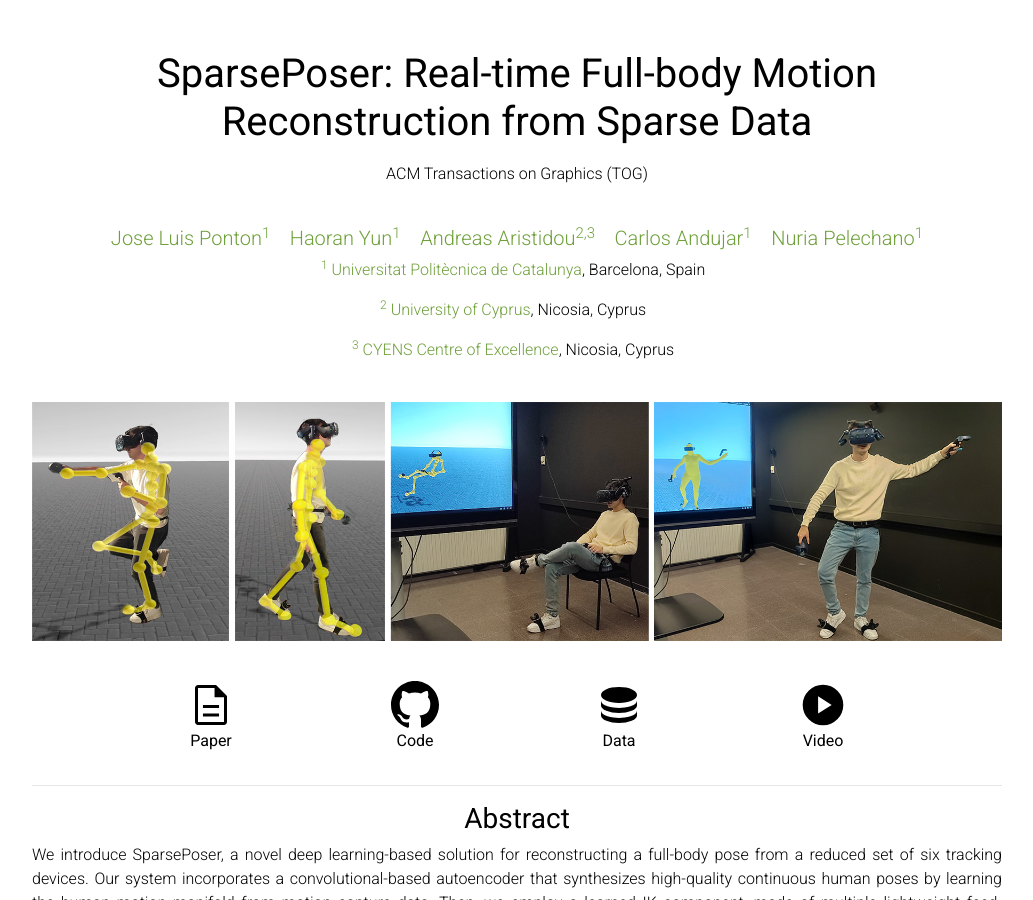
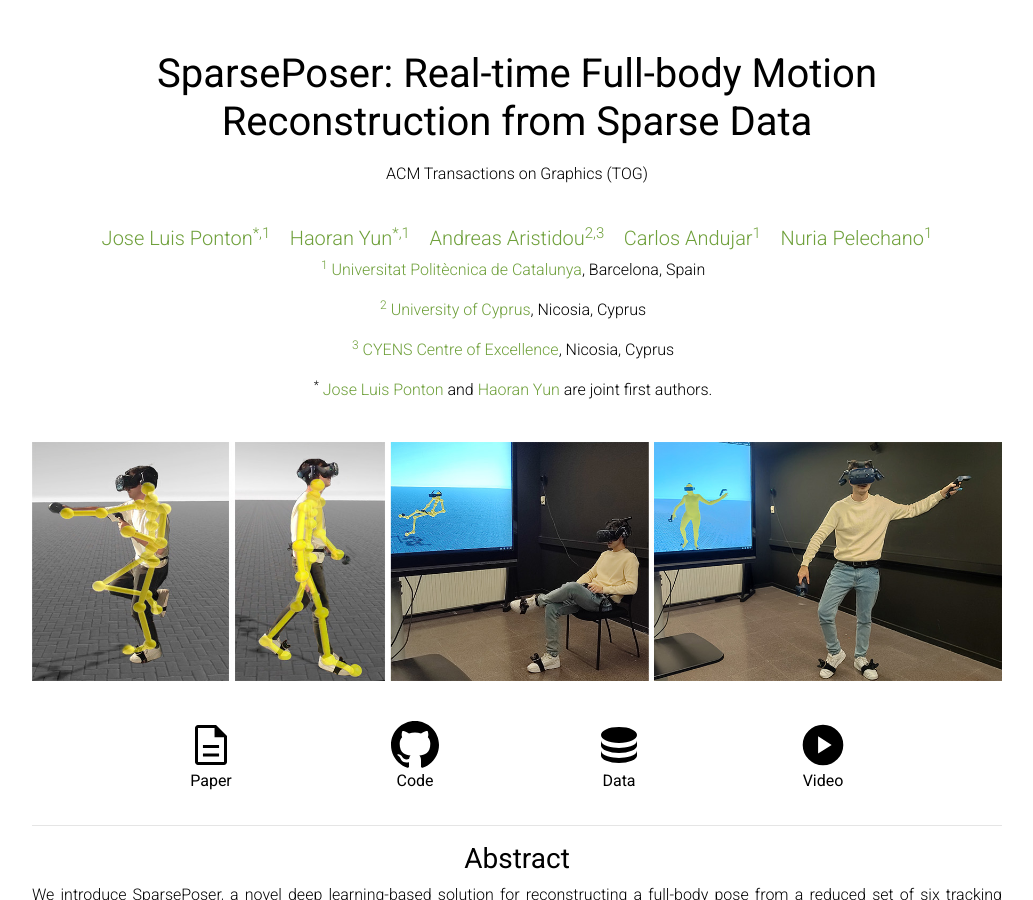
Before and after one commit to UPC-ViRVIG/SparsePoser, a Jekyll site: the page built from docs/_pages/about.md, in a window 1280 px wide and 900 px high. Shown: the whole window, without its empty margins (123-1156 px from the left). Built offline with Jekyll 4.4.1, drawn with Linux system fonts in a browser that asks for light colours; comment, search, counter and statistics services are not loaded; a style sheet for code colours, icons or effects is not loaded.

Commit message:
web updated

```diff
--- a/docs/_layouts/defaultPaper.html
+++ b/docs/_layouts/defaultPaper.html
@@ -81,14 +81,15 @@
       <h1 class="project-name"><center><b>SparsePoser: Real-time Full-body Motion Reconstruction from Sparse Data</b></center></h1>
 	  <p class="conference-name"><center>ACM Transactions on Graphics (TOG)</center><p>
 	  <br>
-      <h5 class="project-tagline"><center><a href=https://joseluisponton.com/>Jose Luis Ponton<sup>1</sup></a> &nbsp;&nbsp;
-	  <a href=https://haoranyun.com/>Haoran Yun<sup>1</sup></a> &nbsp;&nbsp;
+      <h5 class="project-tagline"><center><a href=https://joseluisponton.com/>Jose Luis Ponton<sup>*,1</sup></a> &nbsp;&nbsp;
+	  <a href=https://haoranyun.com/>Haoran Yun<sup>*,1</sup></a> &nbsp;&nbsp;
 	  <a href=http://andreasaristidou.com/>Andreas Aristidou<sup>2,3</sup></a> &nbsp;&nbsp;
 	  <a href=https://www.cs.upc.edu/~virtual/home/index.html>Carlos Andujar<sup>1</sup></a> &nbsp;&nbsp;
 	  <a href=https://www.cs.upc.edu/~npelechano/>Nuria Pelechano<sup>1</sup></a> </center> </h5>
       <p class="project-affiliation" style="display:inline"><center><a href=https://www.upc.edu/en><sup>1</sup> Universitat Politècnica de Catalunya</a>, Barcelona, Spain &nbsp; </center></p>
 	  <p class="project-affiliation" style="display:inline"><center><a href=https://www.ucy.ac.cy/?lang=en><sup>2</sup> University of Cyprus</a>, Nicosia, Cyprus &nbsp; </center></p>
 	  <p class="project-affiliation" style="display:inline"><center><a href=https://www.cyens.org.cy/en-gb/><sup>3</sup> CYENS Centre of Excellence</a>, Nicosia, Cyprus &nbsp; </center></p>
+	  <p class="project-affiliation" style="display:inline"><center><sup>*</sup> <a href=https://joseluisponton.com/>Jose Luis Ponton</a> and <a href=https://haoranyun.com/>Haoran Yun</a> are joint first authors. &nbsp; </center></p>
     </header>
 	<br>
       {{ content }}
--- a/docs/_pages/about.md
+++ b/docs/_pages/about.md
@@ -11,7 +11,7 @@ permalink: /
 <br>
 
 <div class="img_horizontal_container">
-	<a href="assets/pdf/motion_matching_vr.pdf">
+	<a href="assets/pdf/TODO.pdf">
 	<div class="img-with-text">
 		<img src="assets/img/article_icon.svg" alt="paper" />
 		<p><b>Paper</b></p>
@@ -29,7 +29,7 @@ permalink: /
 		<p><b>Data</b></p>
 	</div>
 	</a>
-	<a href="https://youtu.be/TODO">
+	<a href="https://youtu.be/BAi4KoHtehY">
 	<div class="img-with-text">
 		<img src="assets/img/video_icon.svg" alt="video" />
 		<p><b>Video</b></p>
```
Also changed, not shown: other parts of docs/_pages/about.md (+1 -2 lines), README.md.
